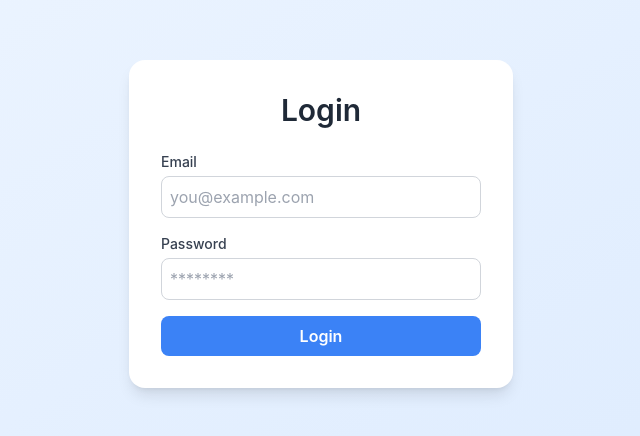
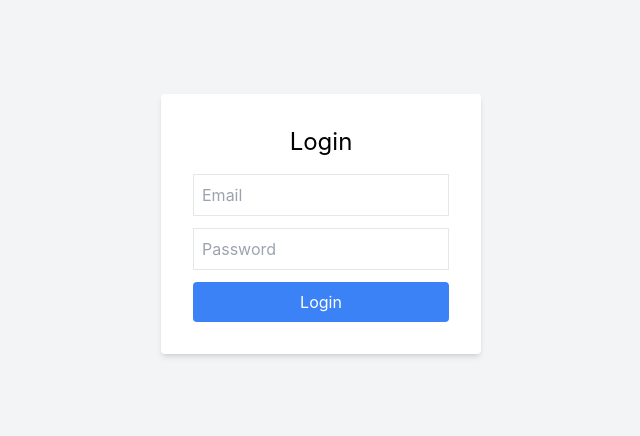
Before and after one commit to jdpatel1634/CampusConnect, a React (Create React App) app in the folder frontend/: page / in a window 1280 px wide. Shown: the part 176-612 px from the top of the page, without its empty margins (319-959 px from the left). Built offline with nearby package versions, Linux system fonts and the light colour scheme.

Commit message:
Update Login.jsx

```diff
--- a/frontend/src/pages/Login.jsx
+++ b/frontend/src/pages/Login.jsx
@@ -1,75 +1,69 @@
 import React, { useState } from "react";
 import axios from "axios";
+import { useNavigate } from "react-router-dom";
 
 export default function Login() {
   const [email, setEmail] = useState("");
   const [password, setPassword] = useState("");
   const [msg, setMsg] = useState("");
+  const navigate = useNavigate();   // 👈 hook for navigation
 
   const handleLogin = async (e) => {
-    e.preventDefault();
+    e.preventDefault(); // 👈 prevent page reload
+
     try {
       const res = await axios.post(
-        "https://campusconnect-2r6u.onrender.com/api/auth/login",
+        "https://your-backend-url/api/auth/login",  // ⬅️ replace with your Render backend URL
         { email, password }
       );
+
+      // Save token for authenticated requests
       localStorage.setItem("token", res.data.token);
-      setMsg("✅ Login successful!");
+
+      // Optional: you can store name too
+      localStorage.setItem("name", res.data.name);
+
+      // Set message (briefly) and redirect
+      setMsg("✅ Login successful! Redirecting...");
+      navigate("/dashboard");      // 👈 THIS is the redirect
     } catch (err) {
-      setMsg("❌ Invalid credentials");
+      console.error(err);
+      setMsg("❌ Invalid email or password");
     }
   };
 
   return (
-    <div className="min-h-screen flex items-center justify-center bg-gradient-to-br from-blue-50 to-blue-100">
-      <div className="bg-white p-8 rounded-2xl shadow-lg w-96">
-        <h2 className="text-3xl font-semibold mb-6 text-center text-gray-800">
-          Login
-        </h2>
+    <div className="flex items-center justify-center h-screen bg-gray-100">
+      <form onSubmit={handleLogin} className="bg-white p-8 shadow-md rounded w-80">
+        <h2 className="text-2xl mb-4 text-center">Login</h2>
 
-        <form onSubmit={handleLogin} className="space-y-4">
-          <div>
-            <label className="block text-sm font-medium text-gray-700 mb-1">
-              Email
-            </label>
         <input
+          className="border p-2 mb-3 w-full"
           type="email"
-              className="w-full border border-gray-300 rounded-lg p-2 focus:ring-2 focus:ring-blue-400 focus:outline-none"
-              placeholder="you@example.com"
+          placeholder="Email"
+          value={email}
           onChange={(e) => setEmail(e.target.value)}
+          required
         />
-          </div>
 
-          <div>
-            <label className="block text-sm font-medium text-gray-700 mb-1">
-              Password
-            </label>
         <input
+          className="border p-2 mb-3 w-full"
           type="password"
-              className="w-full border border-gray-300 rounded-lg p-2 focus:ring-2 focus:ring-blue-400 focus:outline-none"
-              placeholder="********"
+          placeholder="Password"
+          value={password}
           onChange={(e) => setPassword(e.target.value)}
+          required
         />
-          </div>
 
         <button
           type="submit"
-            className="w-full bg-blue-500 hover:bg-blue-600 text-white font-semibold py-2 rounded-lg transition duration-200"
+          className="bg-blue-500 text-white px-4 py-2 rounded w-full"
         >
           Login
         </button>
+
+        {msg && <p className="mt-3 text-center text-sm">{msg}</p>}
       </form>
-
-        {msg && (
-          <p
-            className={`mt-4 text-center ${
-              msg.includes("Invalid") ? "text-red-500" : "text-green-600"
-            }`}
-          >
-            {msg}
-          </p>
-        )}
-      </div>
     </div>
   );
 }
```
Lines whose indentation alone changed are shown as unchanged.
